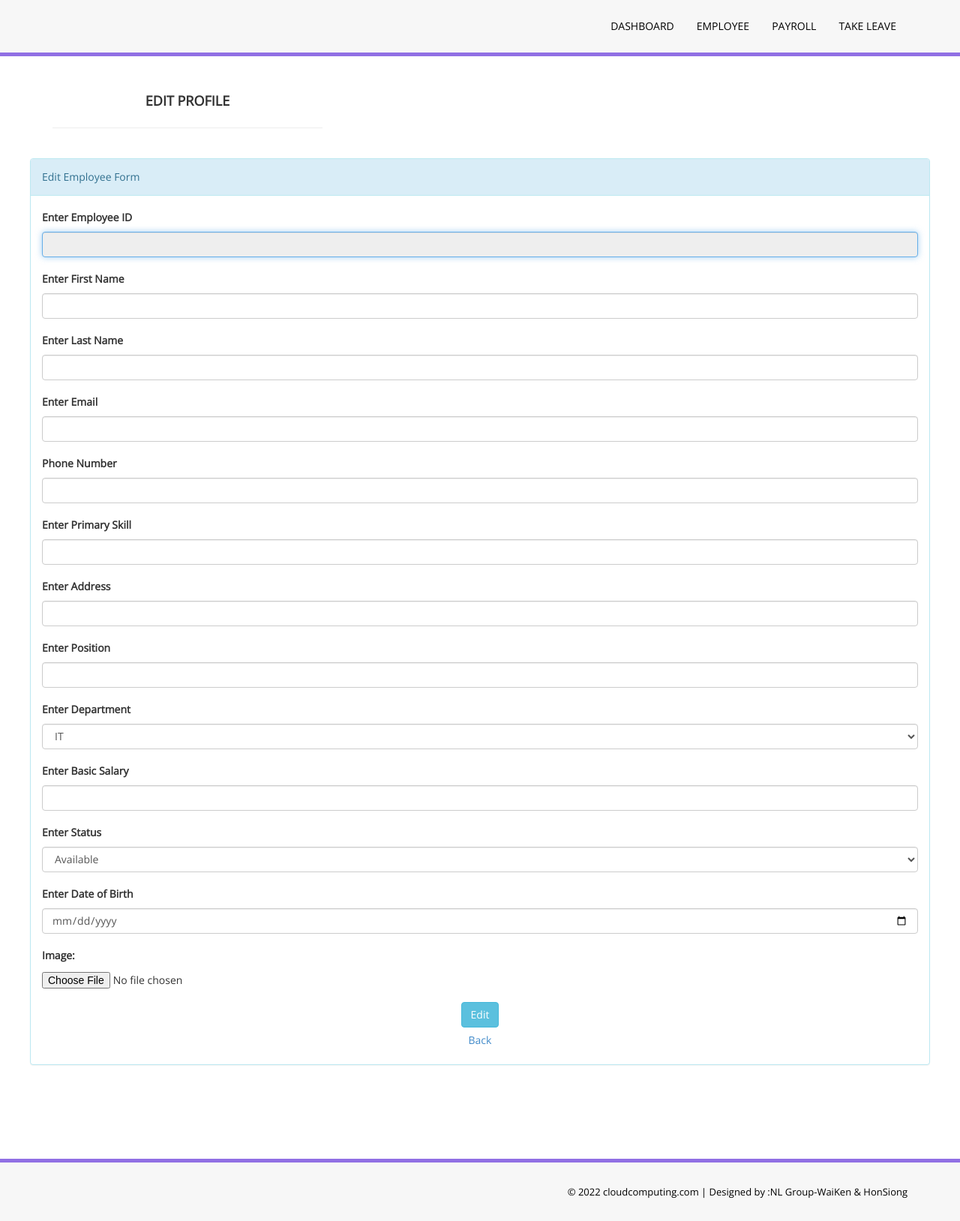
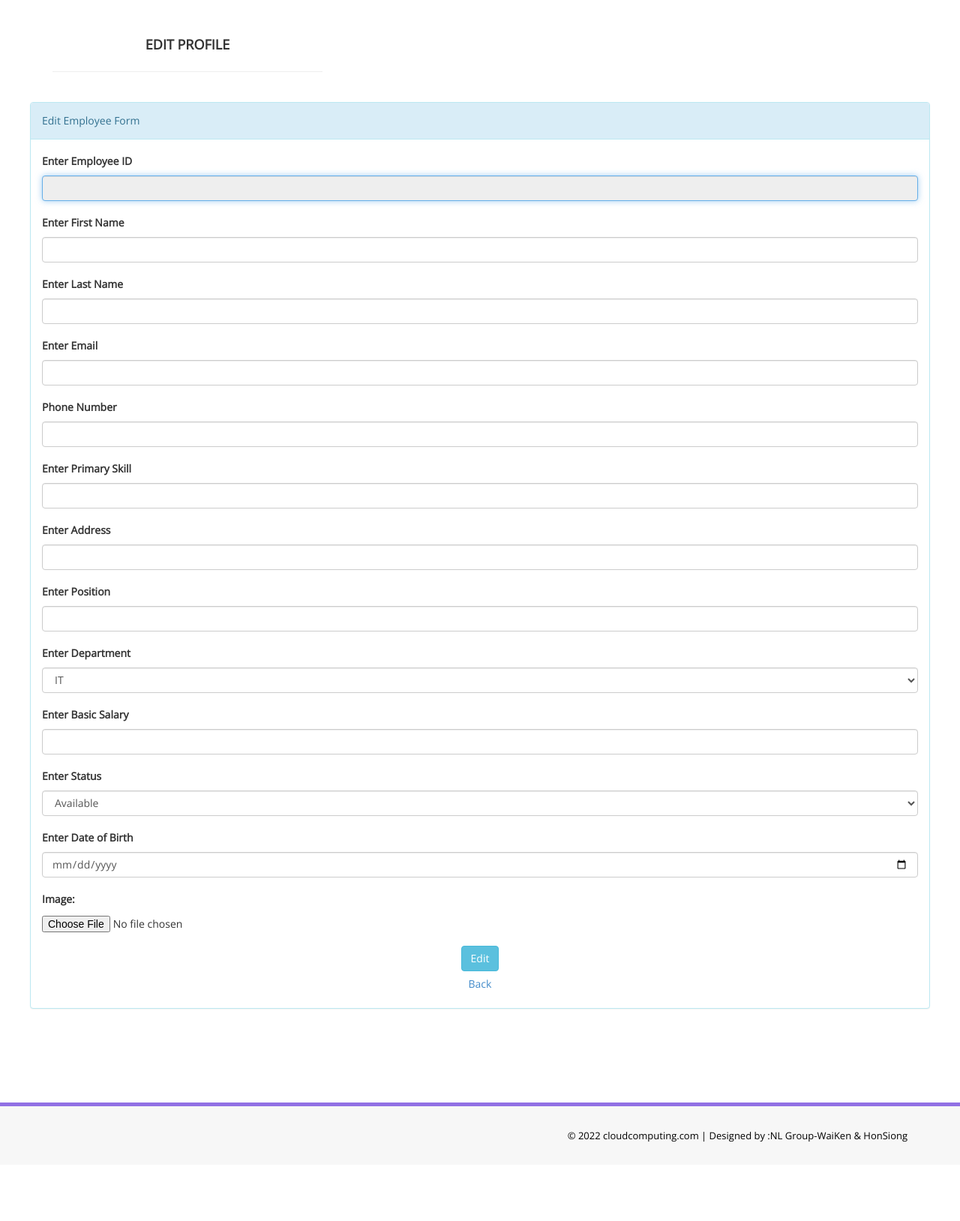
Before and after one commit to HonSiong/aws-live, a Flask app: page /editProfile/1 in a window 1280 px wide. Shown: the part 90-1718 px from the top of the page at 75% size. After the commit the page ends 1613 px from the top, so only its background shows below. Run offline with Flask 2, Linux system fonts and the light colour scheme; data that the repository does not hold is empty; some libraries are stand-ins or nearby versions.

Commit message:
Update editProfile.html

```diff
--- a/templates/editProfile.html
+++ b/templates/editProfile.html
@@ -30,7 +30,7 @@
                 </button>
                 <a class="navbar-brand" href="/">
 
-                    <img src="./assets/img/logo.png" />
+                    <img src="../assets/img/logo.png" />
                 </a>
 
             </div>
@@ -39,24 +39,7 @@
         </div>
     </div>
     <!-- LOGO HEADER END-->
-    <section class="menu-section">
-        <div class="container">
-            <div class="row">
-                <div class="col-md-12">
-                    <div class="navbar-collapse collapse ">
-                        <ul id="menu-top" class="nav navbar-nav navbar-right">
-                            <li><a href="/" >DASHBOARD</a></li>
-                            <li><a href="/employee">EMPLOYEE</a></li>
-                            <li><a href="/payroll">PAYROLL</a></li>
-                            <li><a href="/leaveForm">TAKE LEAVE</a></li>
-                        </ul>
-                    </div>
-                </div>
 
-            </div>
-        </div>
-    </section>
-     <!-- MENU SECTION END-->
     <div class="content-wrapper">
          <div class="container">
         <div class="row pad-botm">
```
